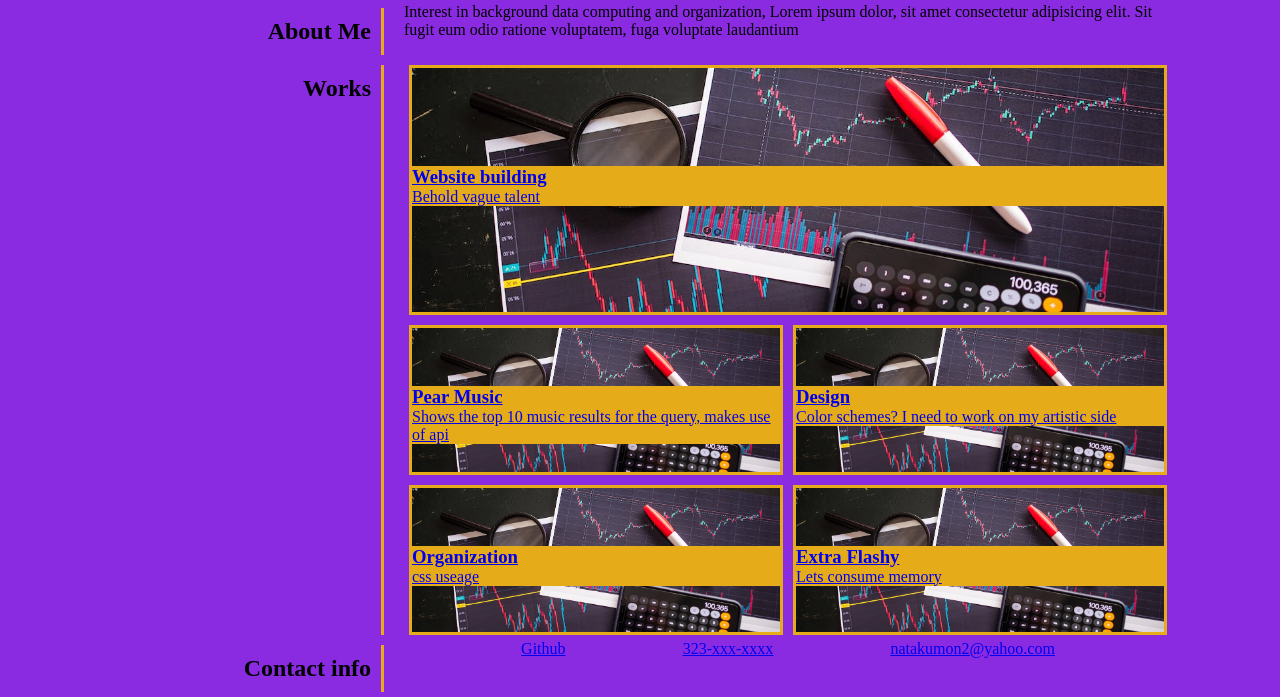
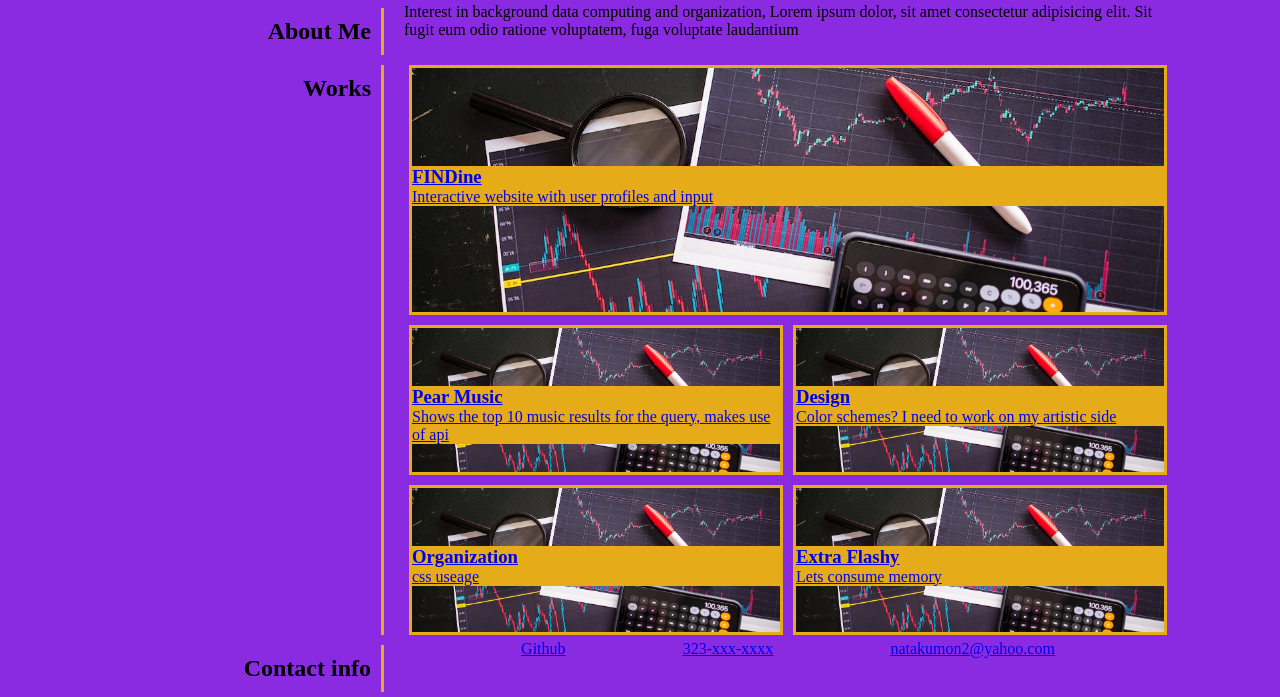
Before and after one commit to EspadaSworn/portfolio, a plain HTML site: page index.html in a window 1280 px wide. Shown: the part 249-946 px from the top of the page. Drawn offline with Linux system fonts and the light colour scheme.

Commit message:
added interactive website FINDine

```diff
--- a/index.html
+++ b/index.html
@@ -48,11 +48,11 @@
                 <h2>Works</h2>
             </aside>
             <section>
-                <a id="Website-building" href="https://www.google.com/">
+                <a id="Website-building" href="https://findine.herokuapp.com/">
                     <div class="website">
                         <project>
-                            <h3>Website building</h3>
-                            <p>Behold vague talent</p>
+                            <h3>FINDine</h3>
+                            <p>Interactive website with user profiles and input</p>
                         </project>
                     </div>
                 </a>
```
